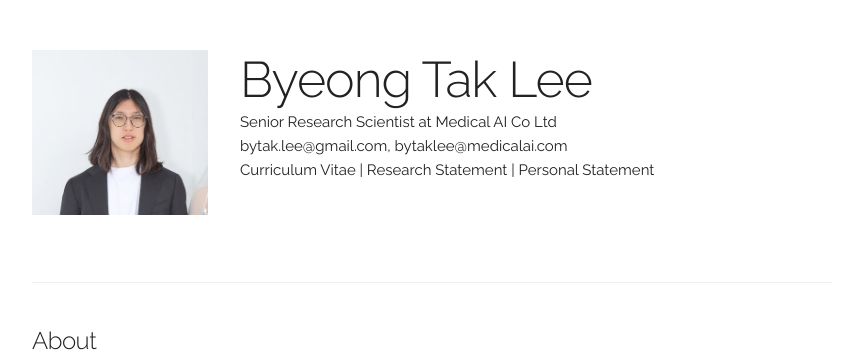
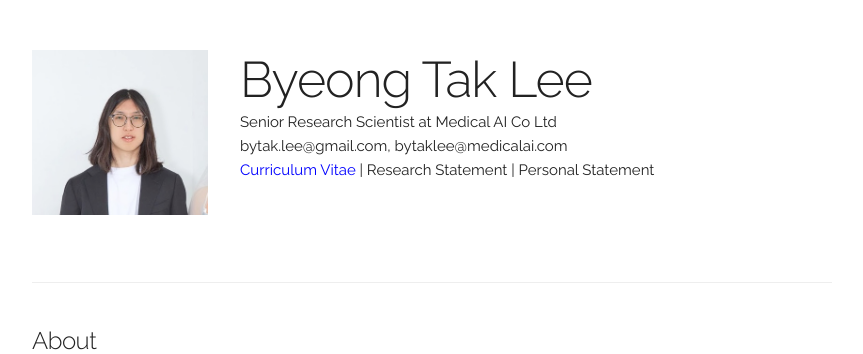
Before and after one commit to byeongtak/byeongtak.github.io, a Jekyll site: the page built from index.html, in a window 1280 px wide. Shown: the top 354 px of the page, without its empty margins (208-1071 px from the left). Built offline with Jekyll 4.4.1, drawn with Linux system fonts in a browser that asks for light colours; some web fonts are replaced.

Commit message:
Update default.html

```diff
--- a/_layouts/default.html
+++ b/_layouts/default.html
@@ -71,7 +71,7 @@
             <p>{{ site.data.main_info.title }}</p>
             <p>{{ site.data.main_info.email }}</p>
             <p>
-              <span onclick="window.open('{{ site.data.main_info.cv }}')" style="cursor: pointer">
+              <span onclick="window.open('{{ site.data.main_info.cv }}')" style="cursor: pointer; color: #0000FF;">
                 Curriculum Vitae
               </span> |
               <span onclick="window.open('{{ site.data.main_info.research_statement }}')" style="cursor: pointer">
```
